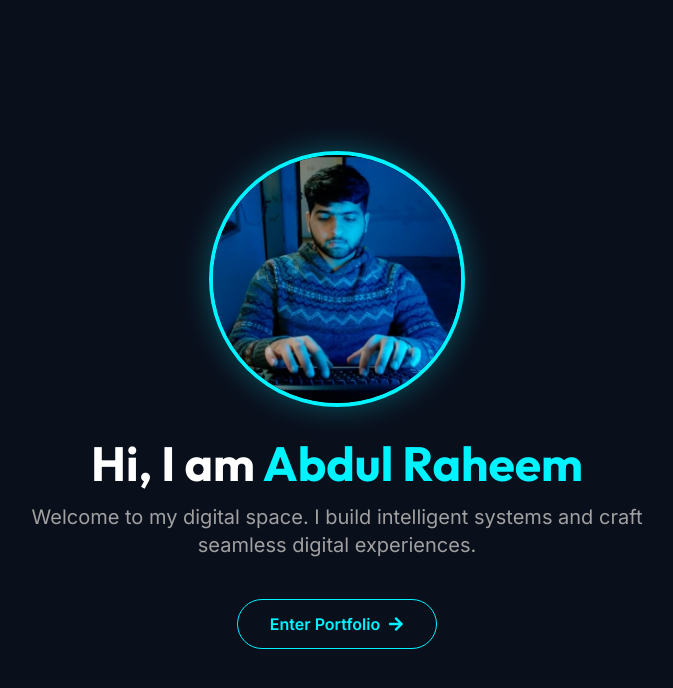
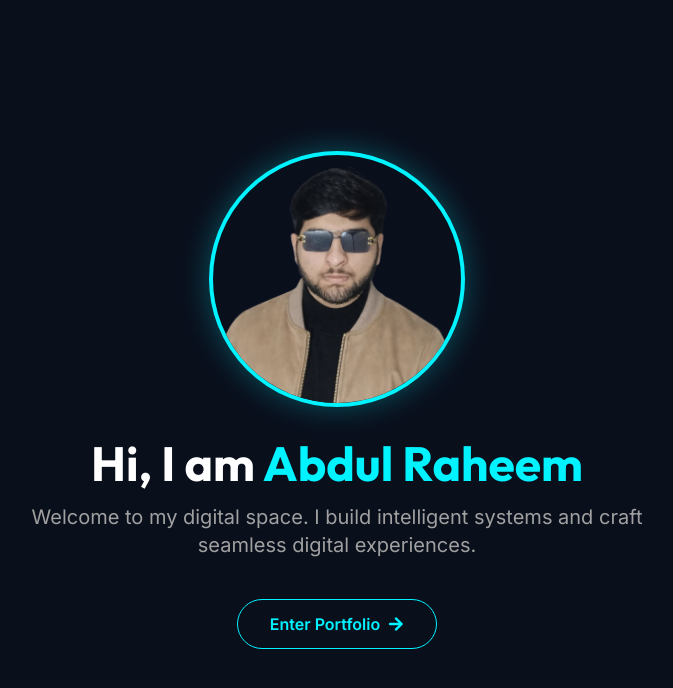
Before and after one commit to abdulraheem381/ai-portfolio, a React (Vite) app: page / in a window 1280 px wide. Shown: the top 688 px of the page, without its empty margins (303-976 px from the left). Built offline with nearby package versions, Linux system fonts and the light colour scheme.

Commit message:
intro image updated

```diff
--- a/src/components/Intro.jsx
+++ b/src/components/Intro.jsx
@@ -56,7 +56,7 @@ const Intro = ({ onComplete }) => {
                 }}
             >
                 <img
-                    src="/home_image2.png"
+                    src="/new_image.png"
                     alt="Abdul Raheem"
                     className="w-full h-full object-cover"
                 />
```
Also changed, not shown: public/new_image.png (added).
